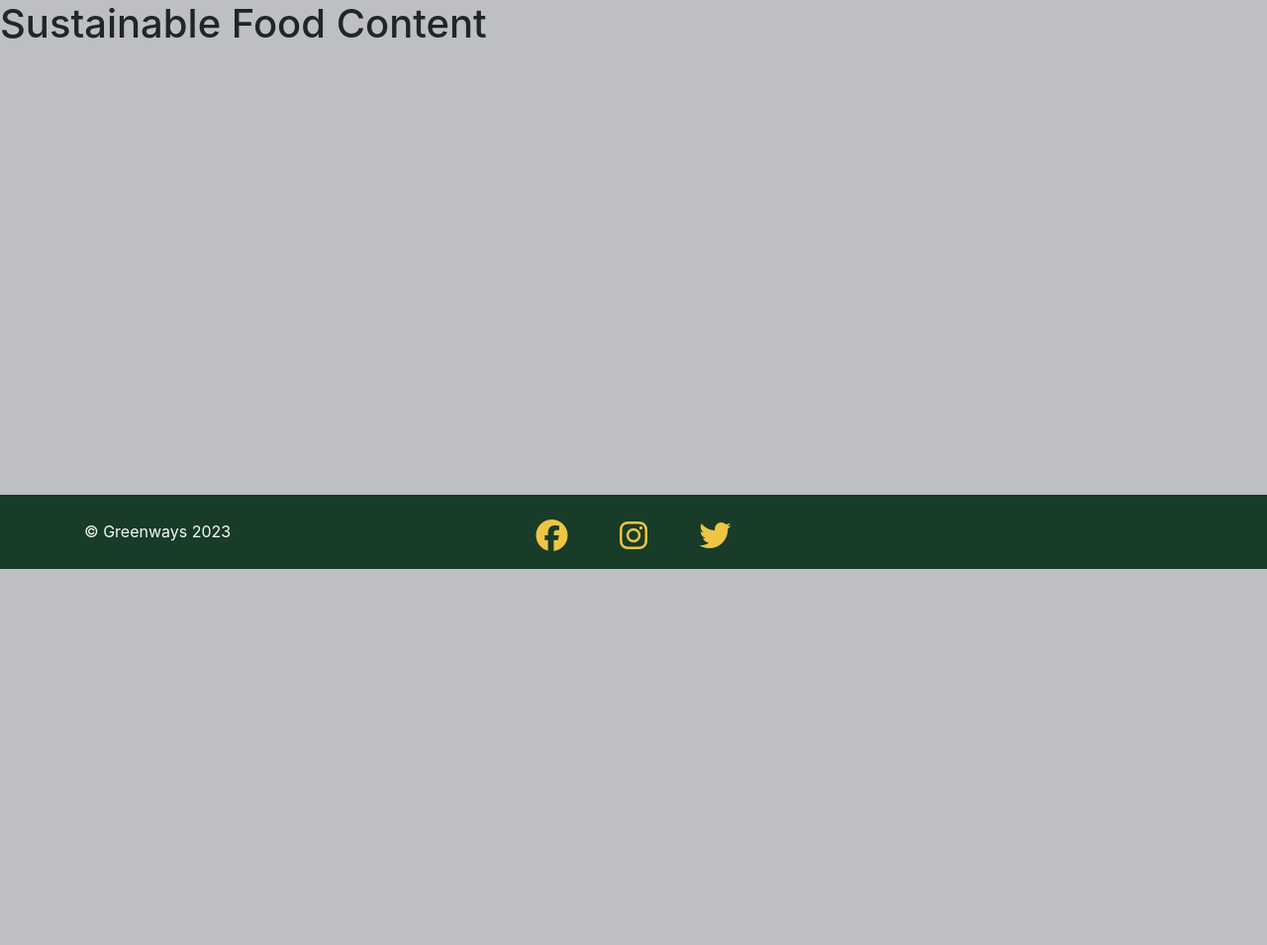
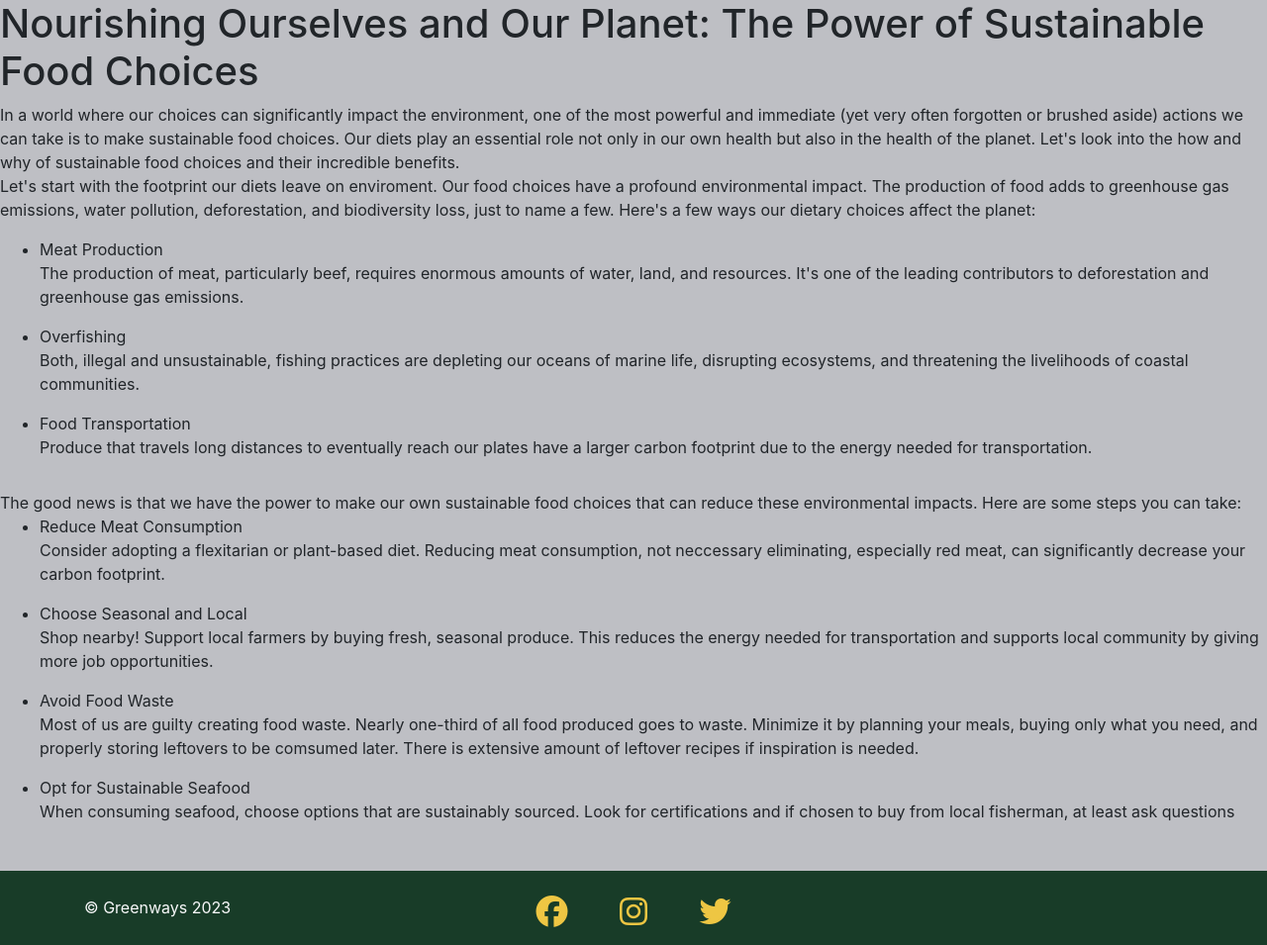
Before and after one commit to The-Carbon-Crushers/greenways, a Django app: page /food-learn/ in a window 1280 px wide. Shown: the part 225-1180 px from the top of the page at 99% size. Before the commit the page ends 800 px from the top, so only its background shows below. Run offline with Django 3.2, Linux system fonts and the light colour scheme; some libraries are stand-ins or nearby versions.

Commit message:
Add content to Sustainable Food page

```diff
--- a/greenways_app/templates/food_learn.html
+++ b/greenways_app/templates/food_learn.html
@@ -1,5 +1,50 @@
 {% extends 'base.html' %}
 
 {% block content %}
-    <h1>Sustainable Food Content</h1>
+    <h1>Nourishing Ourselves and Our Planet: The Power of Sustainable Food Choices</h1>
+    <p>
+        In a world where our choices can significantly impact the environment, one of the most powerful and immediate (yet very often forgotten or brushed aside) actions we can take is to make sustainable food choices. Our diets play an essential role not only in our own health but also in the health of the planet. Let's look into the how and why of sustainable food choices and their incredible benefits.<br>
+        Let's start with the footprint our diets leave on enviroment. Our food choices have a profound environmental impact. The production of food adds to greenhouse gas emissions, water pollution, deforestation, and biodiversity loss, just to name a few. Here's a few ways our dietary choices affect the planet:
+        <ul>
+            <li>Meat Production
+                <p>
+                    The production of meat, particularly beef, requires enormous amounts of water, land, and resources. It's one of the leading contributors to deforestation and greenhouse gas emissions.
+                </p>
+            </li>
+            <li>Overfishing
+                <p>
+                    Both, illegal and unsustainable, fishing practices are depleting our oceans of marine life, disrupting ecosystems, and threatening the livelihoods of coastal communities.
+                </p>
+            </li>
+            <li>Food Transportation
+                <p>
+                    Produce that travels long distances to eventually reach our plates have a larger carbon footprint due to the energy needed for transportation.
+                </p>
+            </li>
+        </ul>
+        The good news is that we have the power to make our own sustainable food choices that can reduce these environmental impacts. Here are some steps you can take:
+        <ul>
+            <li>Reduce Meat Consumption
+                <p>
+                    Consider adopting a flexitarian or plant-based diet. Reducing meat consumption, not neccessary eliminating,  especially red meat, can significantly decrease your carbon footprint.
+                </p>
+            </li>
+            <li>Choose Seasonal and Local
+                <p>
+                    Shop nearby! Support local farmers by buying fresh, seasonal produce. This reduces the energy needed for transportation and supports local community by giving more job opportunities.
+                </p>
+            </li>
+            <li>Avoid Food Waste
+                <p>
+                    Most of us are guilty creating food waste. Nearly one-third of all food produced goes to waste. Minimize it by planning your meals, buying only what you need, and properly storing leftovers to be comsumed later. There is extensive amount of leftover recipes if inspiration is needed.
+                </p>
+            </li>
+            <li>Opt for Sustainable Seafood
+                <p>
+                    When consuming seafood, choose options that are sustainably sourced. Look for certifications and if chosen to buy from local fisherman, at least ask questions
+                </p>
+            </li>
+        </ul>
+
+    </p>
 {% endblock content %}
--- a/greenways_app/templates/index.html
+++ b/greenways_app/templates/index.html
@@ -17,8 +17,8 @@
   <!-- About us section -->
   <div class="text-container">
     <h1>About Us</h1>
-    <p>Welcome to Greenways, a passionate hub for sustainable living and environmental consciousness. Our goal is to empower individuals like you to make meaningful choices that reduce carbon footprint and contribute to a more sustainable planet where people live harmoniously with nature, making informed decisions that preserve and enhance our environment for generations to come.
-      At Greenways, we curate and create content that is well-researched, fact-checked, and grounded in scientific evidence. The Carbon calculator, an integral part of our platform, is designed to help you understand individual impact on the environment and discover practical ways to decrease it.
+    <p>Welcome to Greenways, a passionate hub for sustainable living and environmental consciousness. Our goal is to empower individuals like you to make meaningful choices that reduce carbon footprint and contribute to a more sustainable planet where people live harmoniously with nature, making informed decisions that preserve and enhance our environment for generations to come.<br>
+      At Greenways, we curate and create content that is well-researched, fact-checked, and grounded in scientific evidence. The Carbon calculator, an integral part of our platform, is designed to help you understand individual impact on the environment and discover practical ways to decrease it.<br>
       We are dedicated to provide the knowledge, tools, and inspiration to environmentally conscious individuals who are willing to learn and collectively work towards a greener future. We believe that every action, no matter how small, contributes to a larger, positive change for our planet.
       Explore the wealth of information on our website, from articles on sustainable travel, eco-friendly buildings, and responsible food choices, to tools that calculate your carbon footprint. Engage and follow us social media to stay updated with the latest developments in the world of sustainability. Together, we can make a significant difference, one eco-conscious choice at a time.</p>
   </div>
```
